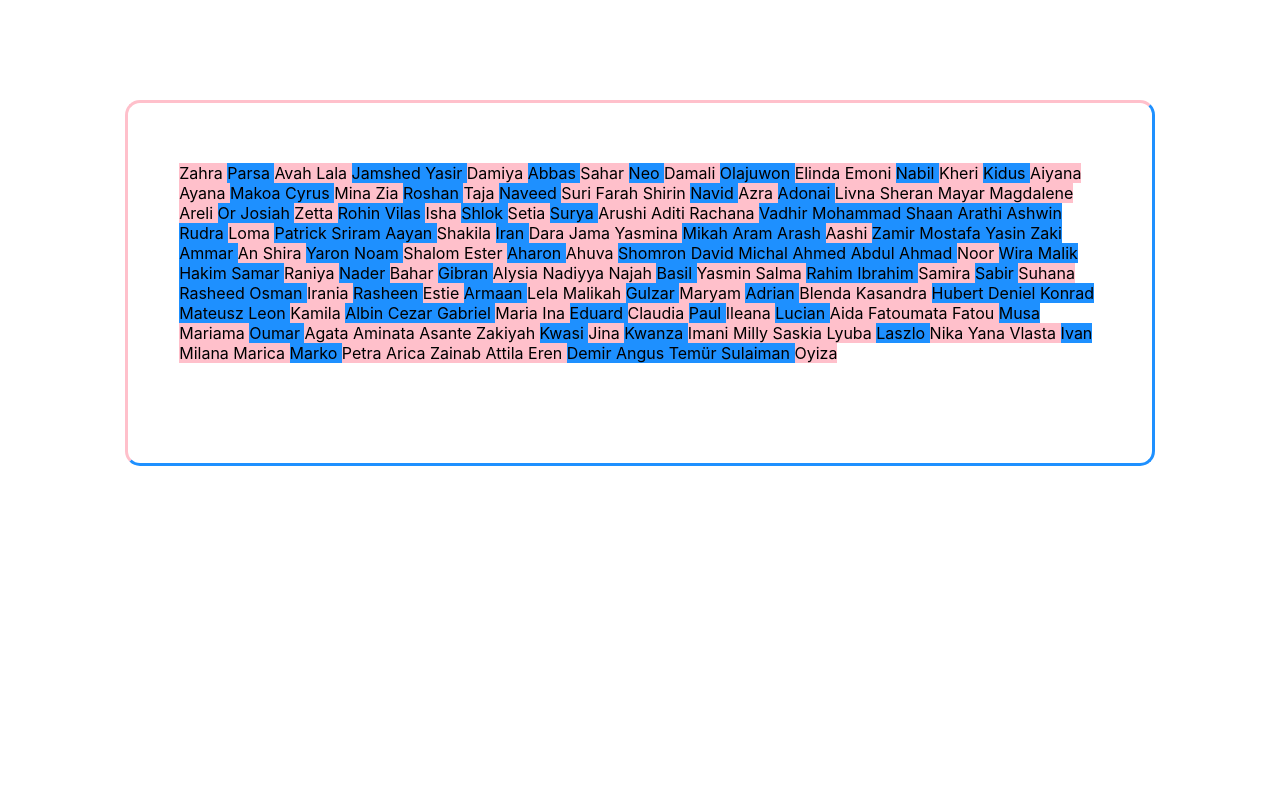
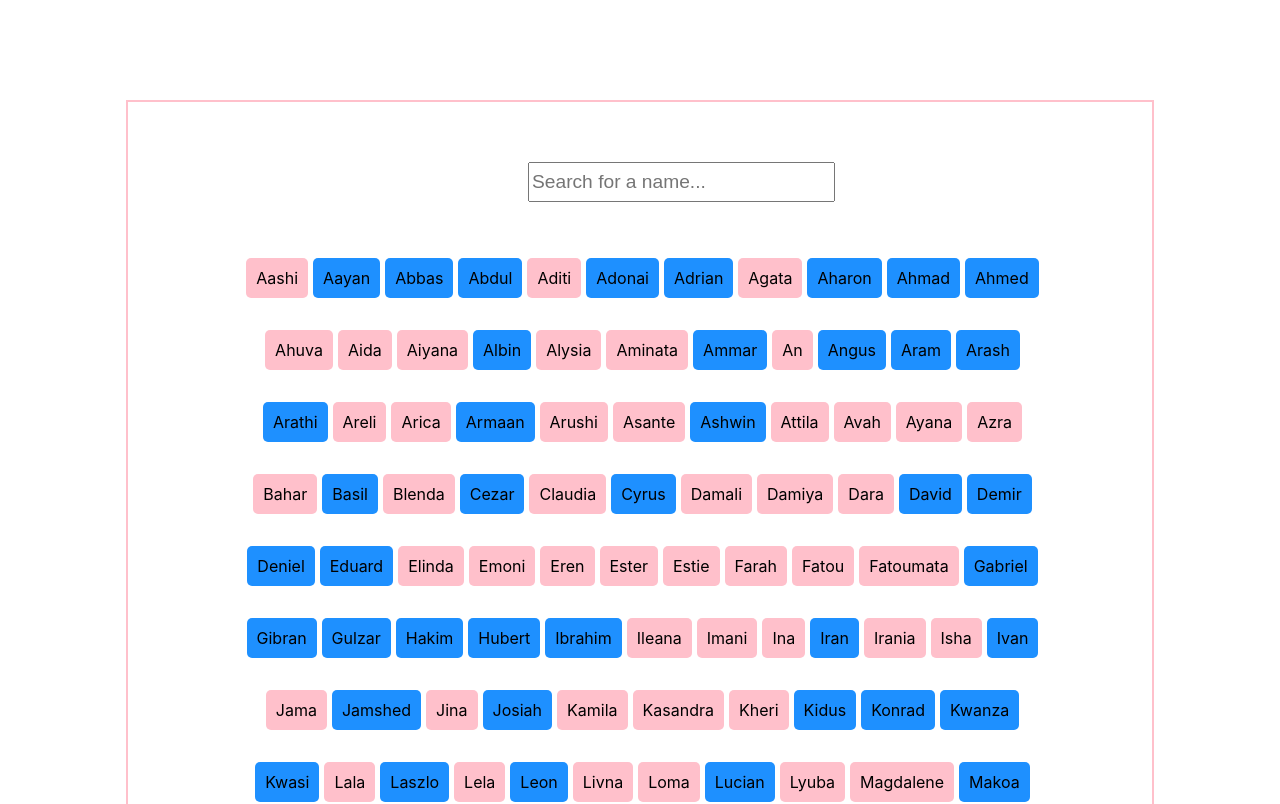
Before and after one commit to Techgirl-BI/all-react-tasks, a React (Create React App) app: page / in a window 1280 px wide. Shown: the top 804 px of the page. Built offline with nearby package versions, Linux system fonts and the light colour scheme.

Commit message:
second commit

```diff
--- a/src/BabyNames/MainApp.js
+++ b/src/BabyNames/MainApp.js
@@ -1,21 +1,26 @@
-import data from './data.json'
-import React from 'react'
+import babydata from './data.json'
+import {useState} from 'react'
 import './babyNames.css'
 
 function MainApp() {
+    const [data, setData] = useState(babydata)
+    const [searchTerm, setSearchTerm] = useState("")
+    const handleFilter = (e) => {
+        setSearchTerm(e.target.value)
+        const newdata = data.filter((names) => names.includes(searchTerm))
+        setData(newdata)
+    }
   return (
    <div className='main-container'>
+    <input onChange={()=>handleFilter()} type='search' placeholder='Search for a name...' value={searchTerm}/>
    <div className='names-displayed'>
-    {data.map((names) => {
+    {data.sort((a,b) => a.name.localeCompare(b.name)).map((names) => {
          const styles = {
-            backgroundColor: names.sex === 'f'? "pink" : 'dodgerblue',
-            border: 'none',
-
+            backgroundColor: names.sex === 'f'? "pink" : 'dodgerblue'
         }
-    return <span key={names.id} style={styles}> {names.name} </span>})}
+    return <p key={names.id} style={styles}> {names.name} </p>})}
    </div>
    </div>
-
   )
 }
 
--- a/src/BabyNames/babyNames.css
+++ b/src/BabyNames/babyNames.css
@@ -1,18 +1,31 @@
 .main-container{
+    border: 2px solid pink;
     width: 80%;
     margin: auto;
-    border-top:3px solid pink;
-    border-left: 3px solid pink;
-    border-right: 3px solid dodgerblue;
-    border-bottom:3px solid  dodgerblue;
-    border-radius: 15px;
     margin-top: 100px;
-    display: flex;
+    padding-bottom: 100px;
 }
 .names-displayed{
-   width: 90%;
-   margin: auto;
-   margin-top: 60px;
-   margin-bottom: 100px;
-
+    display: flex;
+    justify-content: center;
+    align-items: center;
+    flex-flow: row wrap;
+    width: 80%;
+    margin: auto;
+    margin-top: 100px;
+    border-bottom: 3px solid lightgrey;
+    padding-bottom: 100px;
 }
+p{
+    border-radius: 5px;
+    padding: 10px;
+    margin-left: 5px;
+}
+input{
+    width: 30%;
+    height: 40px;
+   position: relative;
+   left: 400px;
+   top: 60px;
+font-size: larger;
+}
```
